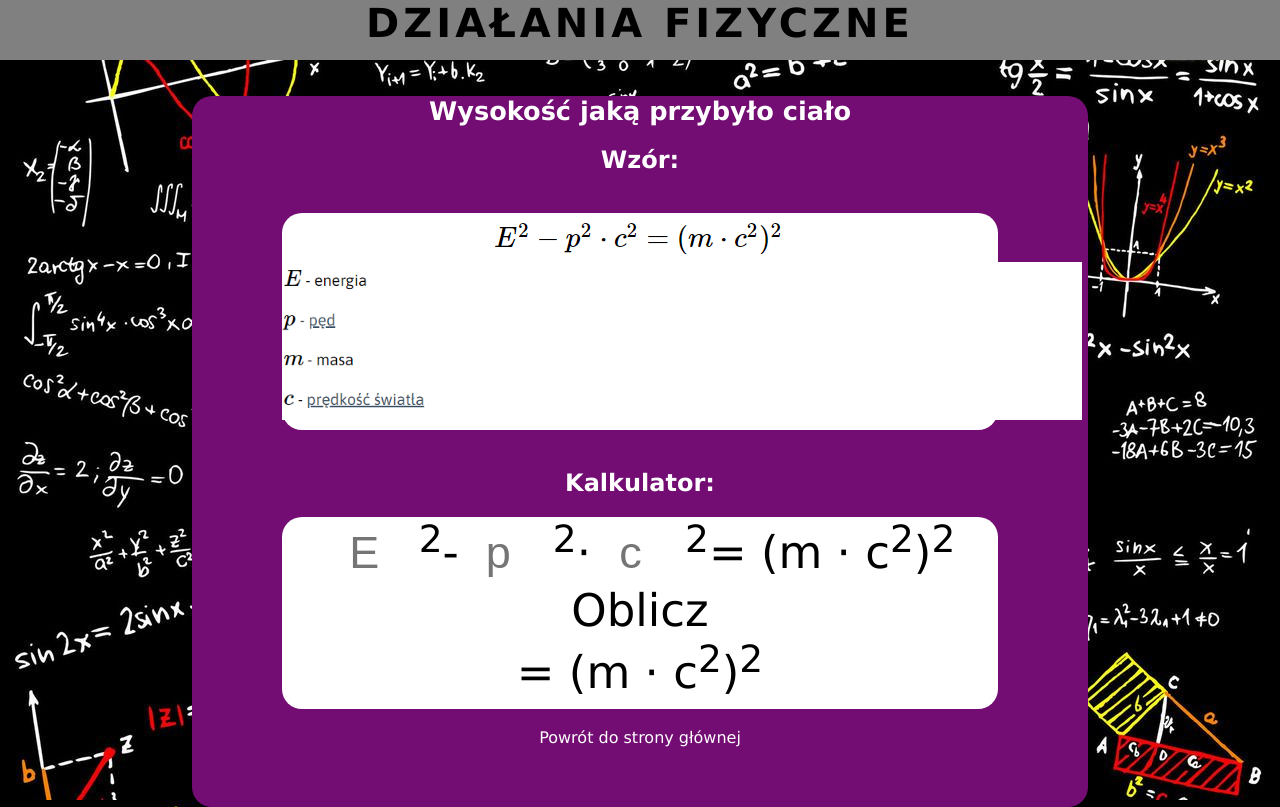
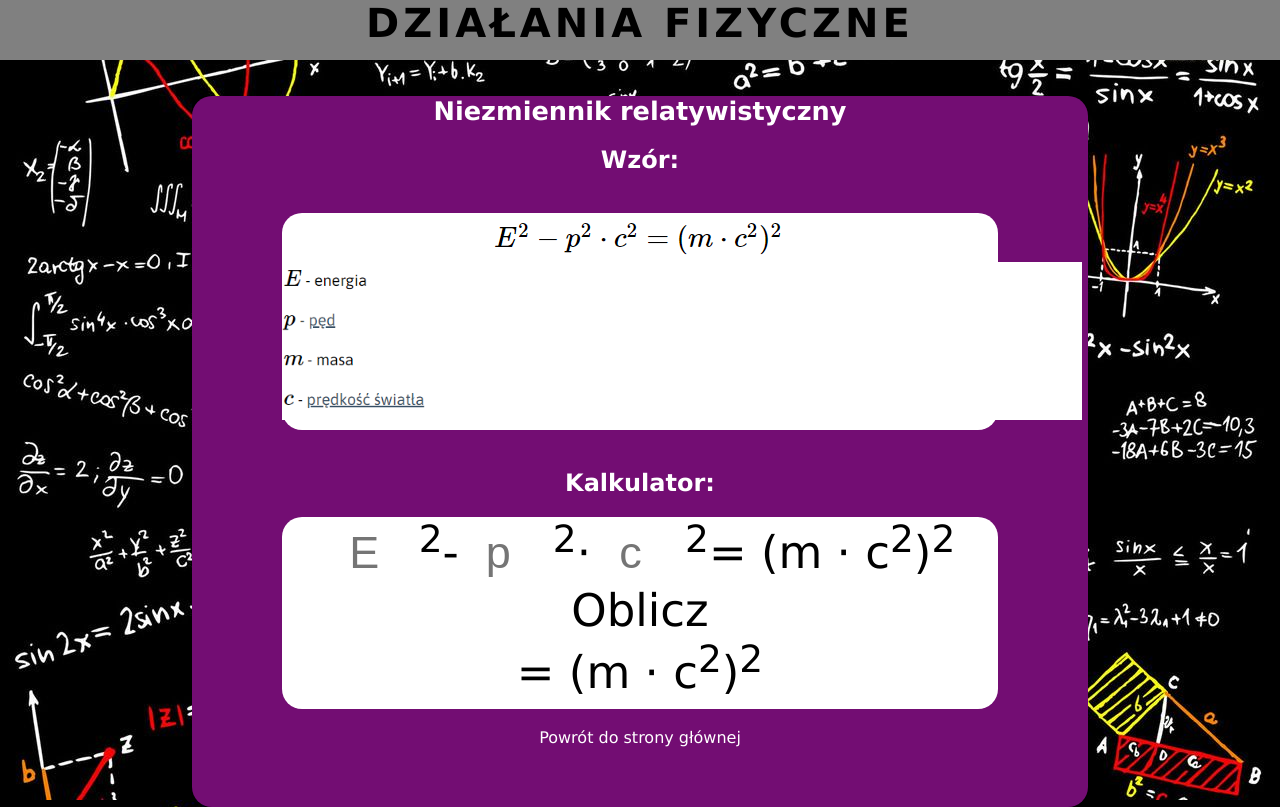
Before and after one commit to Michajuu/Dzialania-Fizyczne8, a plain HTML site: page index.html in a window 1280 px wide. Drawn offline with Linux system fonts and the light colour scheme.

Commit message:
Update index.html

```diff
--- a/index.html
+++ b/index.html
@@ -10,7 +10,7 @@ Działania Fizyczne
 </div>
 <br>
 <div class="section2">
-    <h1>Wysokość jaką przybyło ciało</h1>
+    <h1>Niezmiennik relatywistyczny</h1>
     <h2>Wzór:</h2>
     <br>
     <div class="section3">
```
